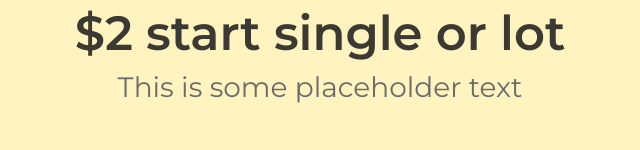
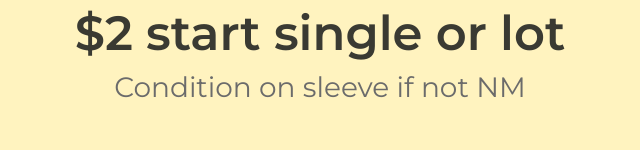
Before and after one commit to wagyobeef/stream-assist, a React (Vite) app in the folder frontend/: page / in a window 1280 px wide. Shown: the part 336-486 px from the top of the page, without its empty margins (320-960 px from the left). Built offline with nearby package versions, Linux system fonts and the light colour scheme.

Commit message:
update placeholder text

```diff
--- a/frontend/src/DisplayScreen/DisplayScreen.tsx
+++ b/frontend/src/DisplayScreen/DisplayScreen.tsx
@@ -50,7 +50,7 @@ const DisplayScreen: React.FC = () => {
         className="font-bold"
         style={{ color: "#6B6B6B", fontSize: "1.75rem", fontWeight: 400 }}
       >
-        This is some placeholder text
+        Condition on sleeve if not NM
       </span>
       <img
         src={happyPika}
```
